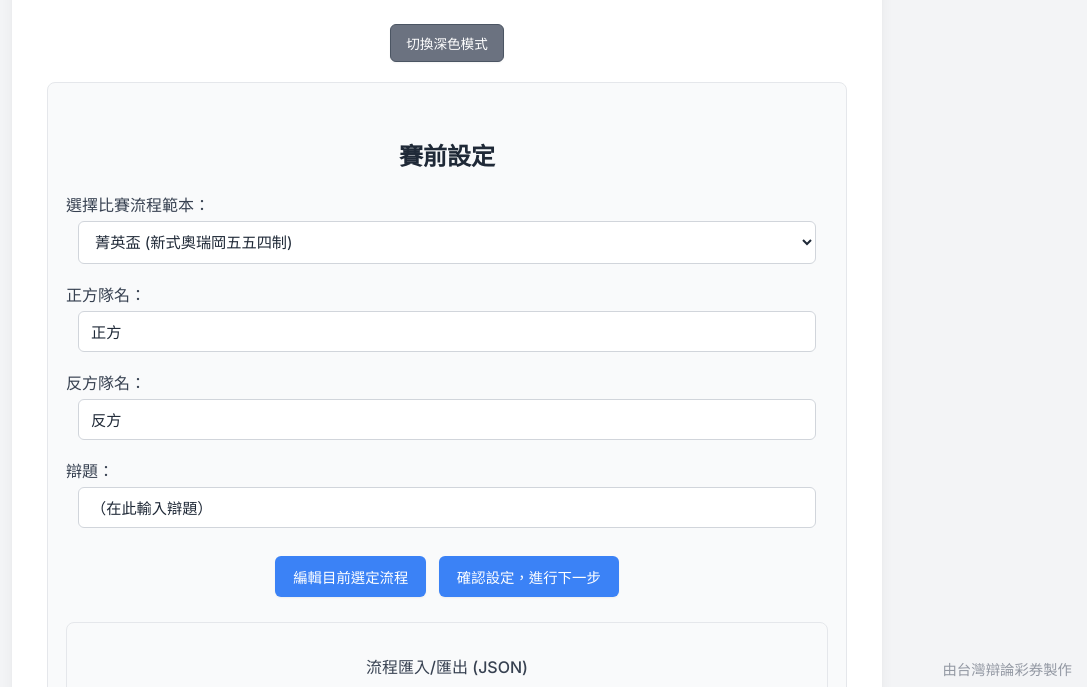
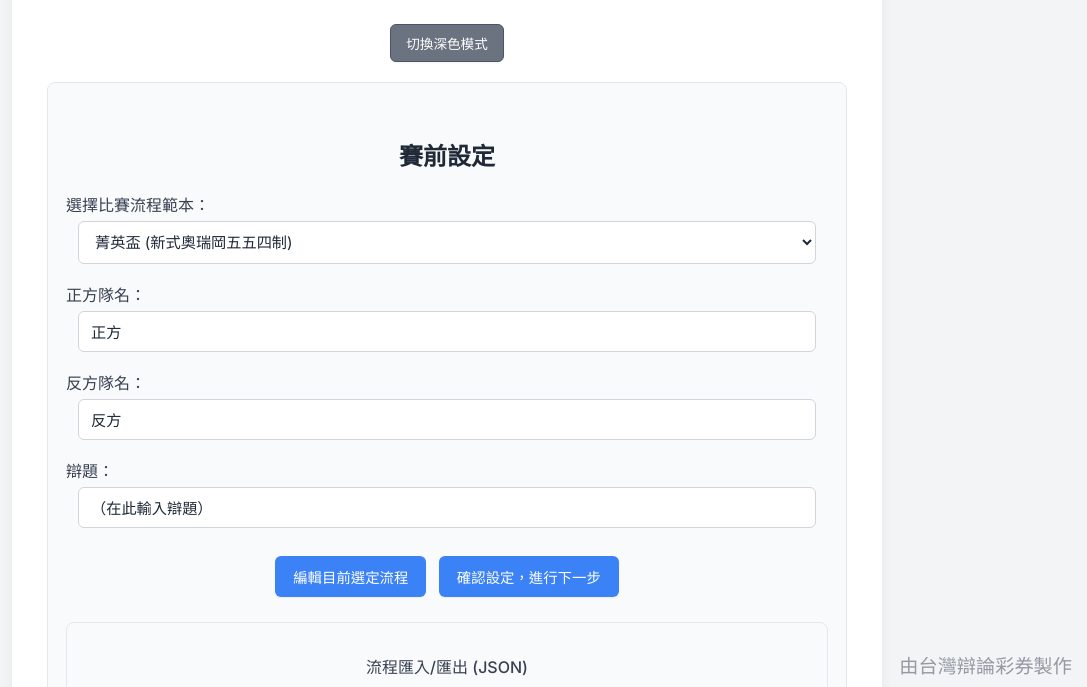
Before and after one commit to chengsc83/chengsc83.github.io, a plain HTML site: page index.html in a window 1280 px wide. Shown: the part 113-800 px from the top of the page, without its empty margins (193-1280 px from the left). Drawn offline with nearby package versions, Linux system fonts and the light colour scheme.

Commit message:
index.html

```diff
--- a/index.html
+++ b/index.html
@@ -754,7 +754,7 @@
             position: fixed;
             bottom: 8px;
             right: 15px;
-            font-size: 0.9em;
+            font-size: 1.2em;
             color: var(--color-text-muted);
             z-index: 999;
             opacity: 0.7;
```
